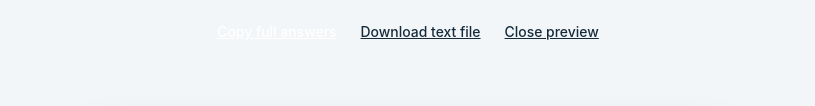
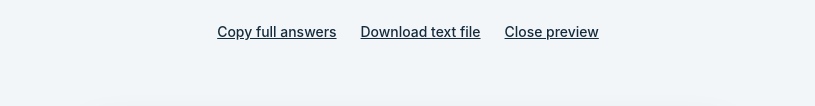
Before and after one commit to billyclawson/residency-voice-notes, a plain HTML site: page index.html in a window 1280 px wide. Both pictures are taken after a click on the button "Get answers to send". Shown: the part 2116-2222 px from the top of the page, without its empty margins (232-1047 px from the left). Drawn offline with Linux system fonts and the light colour scheme.

Commit message:
Keep export action labels readable

```diff
--- a/index.html
+++ b/index.html
@@ -15,6 +15,6 @@
 <nav class="questionNav"><button id="back" class="secondary">Back</button><button id="next" class="primary">Next question</button></nav></section>
 <section id="review" hidden><div class="reviewHeading"><div><div class="eyebrow">Your progress</div><h2>Every answer counts.</h2></div><button id="resume" class="secondary">Keep answering</button></div><p>Tap a question to revisit it. You can send a partial set now and add more later.</p><div id="questionList"></div></section>
 <section class="sharing"><div><h2>Ready to hand it over?</h2><p>Share your answers with Zeth through Telegram. Unfinished questions are included so nothing gets lost.</p></div><button id="share" class="primary">Get answers to send</button><div class="smallActions"><button id="download">Download text</button><button id="copy">Copy answers</button><button id="backup">Save backup</button><button id="restore">Restore backup</button><input id="importFile" type="file" accept="application/json,.json" hidden></div></section>
-<section id="exportPanel" class="sharing" hidden aria-labelledby="exportTitle"><h2 id="exportTitle">Your full answers</h2><p>For Telegram: download the text file, then attach it using Telegram’s paperclip / file button. Or copy the text and paste it into your chat. For long responses, the file keeps everything together. Nothing has been sent automatically.</p><label for="exportText">Preview — this is the complete response</label><textarea id="exportText" readonly rows="12"></textarea><div class="smallActions"><button id="copyExport" class="primary">Copy full answers</button><button id="downloadExport" class="secondary">Download text file</button><button id="closeExport">Close preview</button></div></section>
+<section id="exportPanel" class="sharing" hidden aria-labelledby="exportTitle"><h2 id="exportTitle">Your full answers</h2><p>For Telegram: download the text file, then attach it using Telegram’s paperclip / file button. Or copy the text and paste it into your chat. For long responses, the file keeps everything together. Nothing has been sent automatically.</p><label for="exportText">Preview — this is the complete response</label><textarea id="exportText" readonly rows="12"></textarea><div class="smallActions"><button id="copyExport">Copy full answers</button><button id="downloadExport">Download text file</button><button id="closeExport">Close preview</button></div></section>
 <details class="privacy"><summary>Saving and microphone help</summary><p>Answers auto-save in this browser on this device. They are not synced to Zeth or another device until you share them. Private browsing, clearing browser data or changing browsers can lose access to saved answers. Save a backup if needed.</p><p>Dictation uses your browser’s speech service, which may process audio online. This site does not upload or store your audio or answers on its server. If the voice button is unavailable, tap the answer box and use the microphone on your phone’s keyboard.</p><p>You can answer in English, Cantonese or Mandarin. Raw answers are kept for later review; no AI rewriting happens here.</p></details>
 <footer id="footerSave">Take a break whenever you like. Your place is saved.</footer><div id="toast" role="status" aria-live="polite" hidden></div></main><script type="module" src="app.mjs?v=20261124-sharing2"></script></body></html>
```
